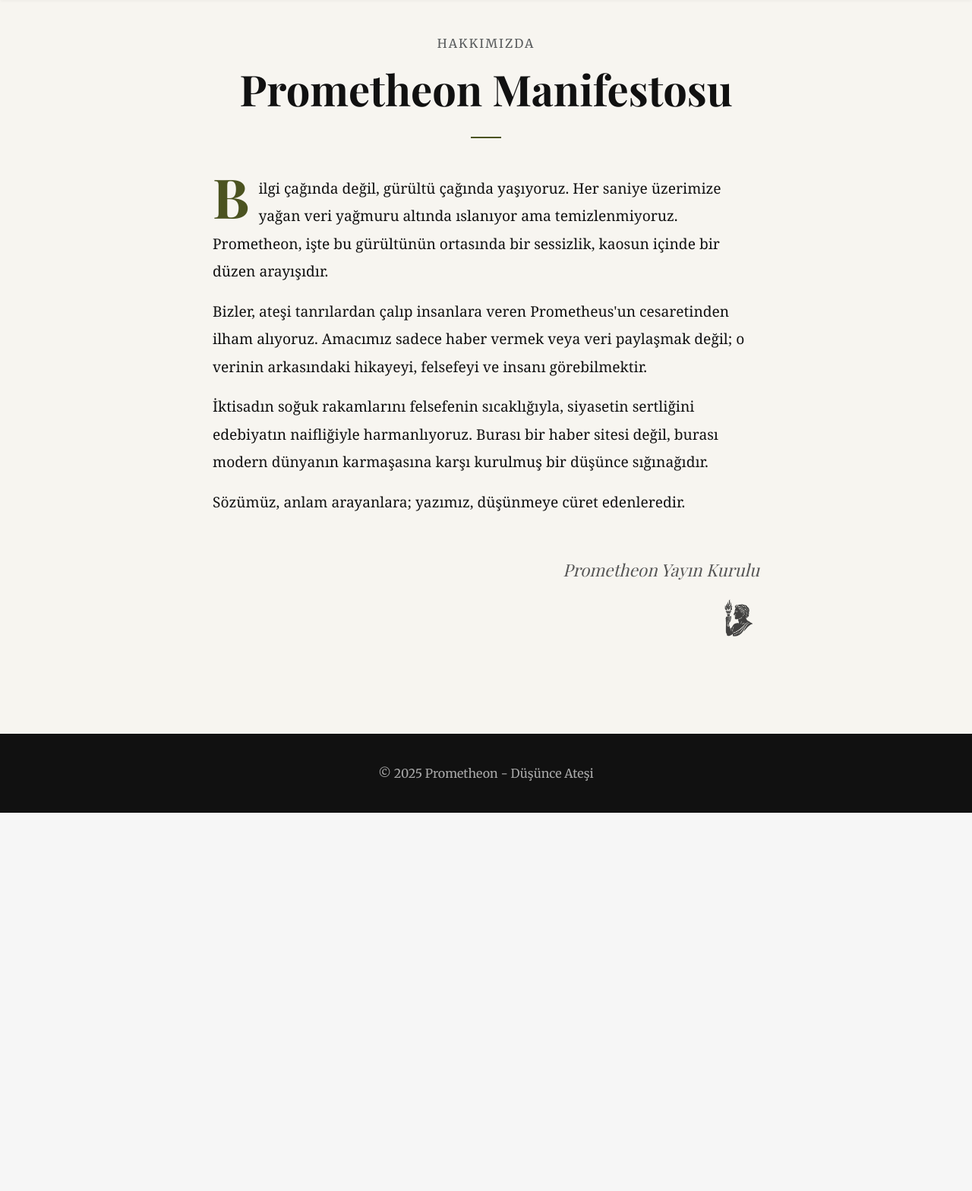
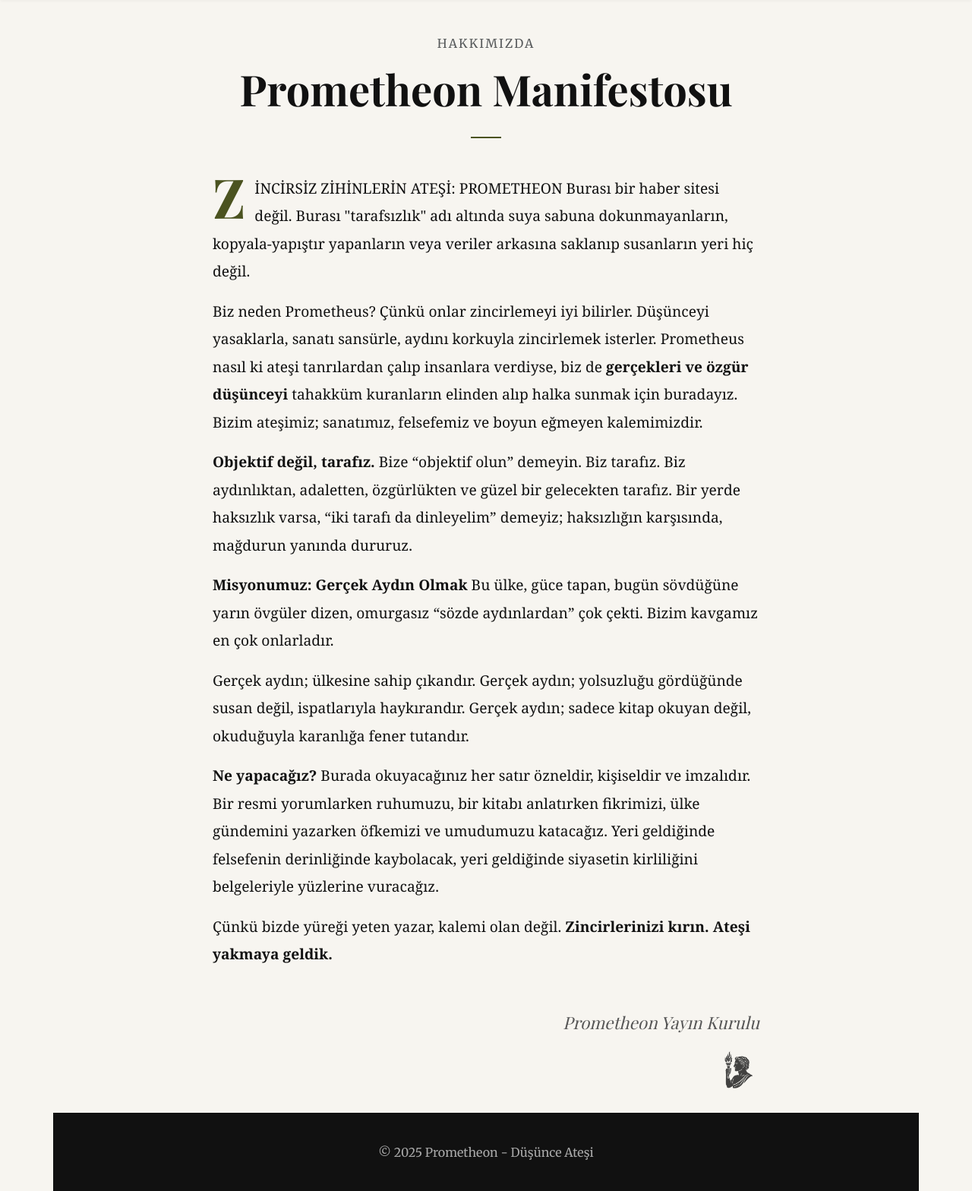
Before and after one commit to omerfarukbilgic/prometheon, a Flask app: page /hakkimizda in a window 1280 px wide. Shown: the part 71-1639 px from the top of the page at 76% size. Before the commit the page ends 1141 px from the top, so only its background shows below. Run offline with Flask 3, Linux system fonts and the light colour scheme.

Commit message:
manifesto

```diff
--- a/templates/hakkimizda.html
+++ b/templates/hakkimizda.html
@@ -42,28 +42,59 @@
         </div>
 
         <div class="manifesto-container">
+
     <p class="drop-cap">
-                Bilgi çağında değil, gürültü çağında yaşıyoruz. Her saniye üzerimize yağan veri yağmuru altında ıslanıyor ama temizlenmiyoruz. Prometheon, işte bu gürültünün ortasında bir sessizlik, kaosun içinde bir düzen arayışıdır.
+        ZİNCİRSİZ ZİHİNLERİN ATEŞİ: PROMETHEON
+        Burası bir haber sitesi değil. Burası "tarafsızlık" adı altında suya sabuna dokunmayanların,
+        kopyala-yapıştır yapanların veya veriler arkasına saklanıp susanların yeri hiç değil.
     </p>
 
     <p>
-                Bizler, ateşi tanrılardan çalıp insanlara veren Prometheus'un cesaretinden ilham alıyoruz. Amacımız sadece haber vermek veya veri paylaşmak değil; o verinin arkasındaki hikayeyi, felsefeyi ve insanı görebilmektir.
+        Biz neden Prometheus? Çünkü onlar zincirlemeyi iyi bilirler.
+        Düşünceyi yasaklarla, sanatı sansürle, aydını korkuyla zincirlemek isterler.
+        Prometheus nasıl ki ateşi tanrılardan çalıp insanlara verdiyse, biz de
+        <strong>gerçekleri ve özgür düşünceyi</strong> tahakküm kuranların elinden alıp halka sunmak için buradayız.
+        Bizim ateşimiz; sanatımız, felsefemiz ve boyun eğmeyen kalemimizdir.
     </p>
 
     <p>
-                İktisadın soğuk rakamlarını felsefenin sıcaklığıyla, siyasetin sertliğini edebiyatın naifliğiyle harmanlıyoruz. Burası bir haber sitesi değil, burası modern dünyanın karmaşasına karşı kurulmuş bir düşünce sığınağıdır.
+        <strong>Objektif değil, tarafız.</strong>
+        Bize “objektif olun” demeyin. Biz tarafız.
+        Biz aydınlıktan, adaletten, özgürlükten ve güzel bir gelecekten tarafız.
+        Bir yerde haksızlık varsa, “iki tarafı da dinleyelim” demeyiz;
+        haksızlığın karşısında, mağdurun yanında dururuz.
     </p>
 
     <p>
-                Sözümüz, anlam arayanlara; yazımız, düşünmeye cüret edenleredir.
+        <strong>Misyonumuz: Gerçek Aydın Olmak</strong>
+        Bu ülke, güce tapan, bugün sövdüğüne yarın övgüler dizen, omurgasız “sözde aydınlardan” çok çekti.
+        Bizim kavgamız en çok onlarladır.
+    </p>
+
+    <p>
+        Gerçek aydın; ülkesine sahip çıkandır.
+        Gerçek aydın; yolsuzluğu gördüğünde susan değil, ispatlarıyla haykırandır.
+        Gerçek aydın; sadece kitap okuyan değil, okuduğuyla karanlığa fener tutandır.
+    </p>
+
+    <p>
+        <strong>Ne yapacağız?</strong>
+        Burada okuyacağınız her satır özneldir, kişiseldir ve imzalıdır.
+        Bir resmi yorumlarken ruhumuzu, bir kitabı anlatırken fikrimizi,
+        ülke gündemini yazarken öfkemizi ve umudumuzu katacağız.
+        Yeri geldiğinde felsefenin derinliğinde kaybolacak,
+        yeri geldiğinde siyasetin kirliliğini belgeleriyle yüzlerine vuracağız.
+    </p>
+
+    <p>
+        Çünkü bizde yüreği yeten yazar, kalemi olan değil.
+        <strong>Zincirlerinizi kırın. Ateşi yakmaya geldik.</strong>
     </p>
 
     <div class="imza">
         <p>Prometheon Yayın Kurulu</p>
         <img src="{{ url_for('static', filename='logo.png') }}" height="50" style="opacity: 0.8; filter: grayscale(100%);">
     </div>
-        </div>
 
 </div>
-</div>
 {% endblock %}
```
Lines whose indentation alone changed are shown as unchanged.
